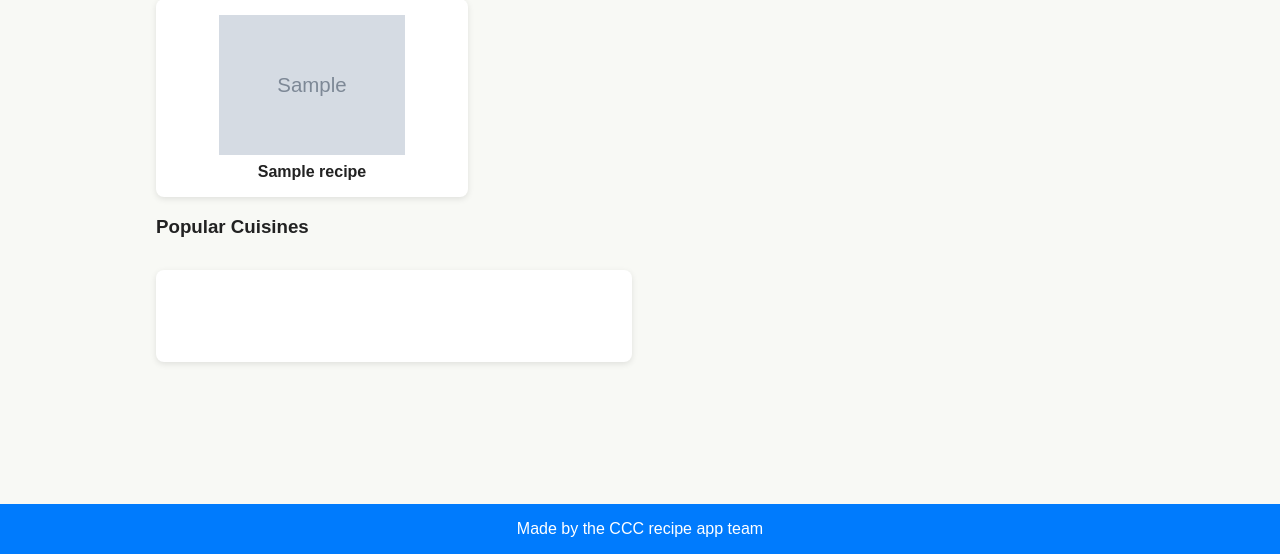
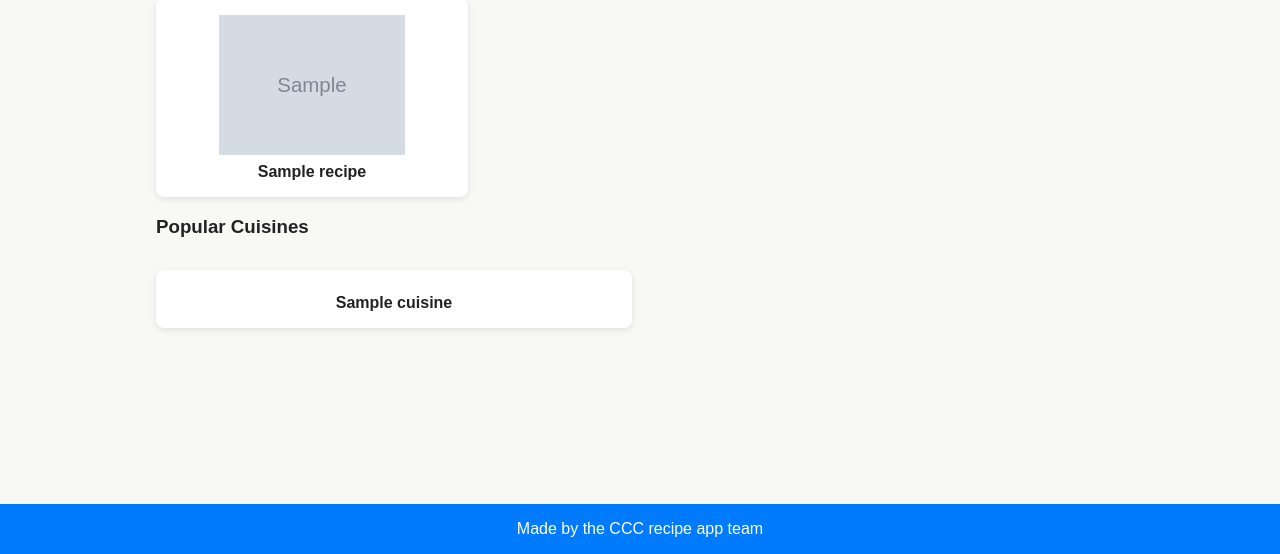
Before and after one commit to wyguy27/Recipe-Match, a Django app: page / in a window 1280 px wide. Shown: the part 246-800 px from the top of the page. Run offline with Django 5.2, Linux system fonts and the light colour scheme; tables that the repository leaves empty hold one stand-in row (values such as "Sample post"); grey boxes marked "Sample" are stand-in pictures.

Commit message:
"Fixed" cuisine cards

```diff
--- a/recipes/static/recipes/style.css
+++ b/recipes/static/recipes/style.css
@@ -96,7 +96,6 @@ footer p {
   border-radius: 8px;
   padding: 1rem;
   box-shadow: 0 2px 6px rgba(0, 0, 0, 0.1);
-  min-height: 60px;
 }
 
 .recipe-card img {
--- a/recipes/views.py
+++ b/recipes/views.py
@@ -23,7 +23,9 @@ def index(request):
     popular_recipes = Recipe.objects.order_by('-visited_count')[:POPULAR_RECIPE_COUNT]
     popular_recipes = clean_recipe_images(popular_recipes)
 
-    popular_cuisines = Cuisine.objects.all()
+    popular_cuisines = [{"id": i + 1, "cuisine": cuisine.name}
+        for i, cuisine in enumerate(Cuisine.objects.all())
+    ]
 
     return render(request, "recipes/homepage.html", {
         "popular_foods" : popular_recipes,
```
